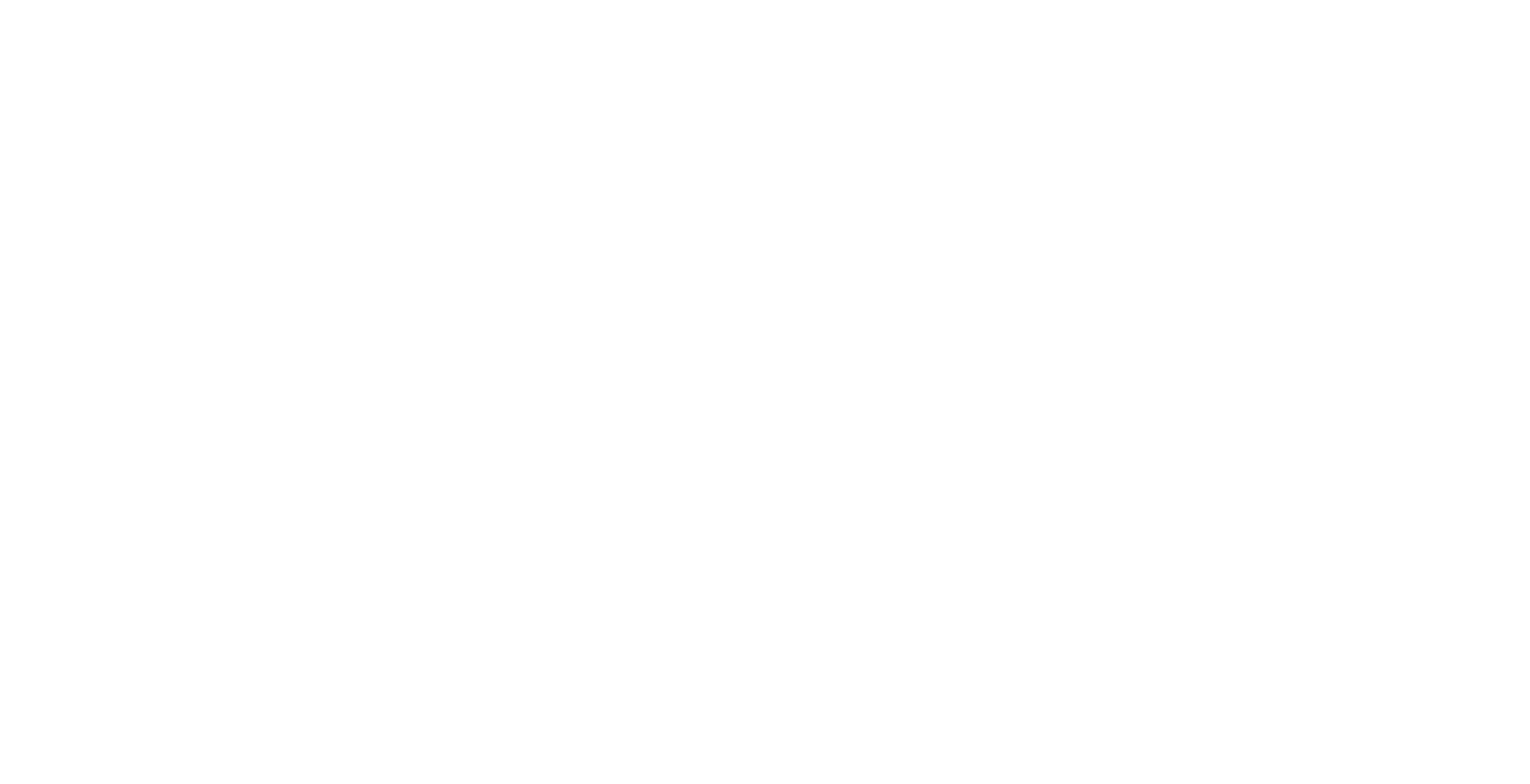
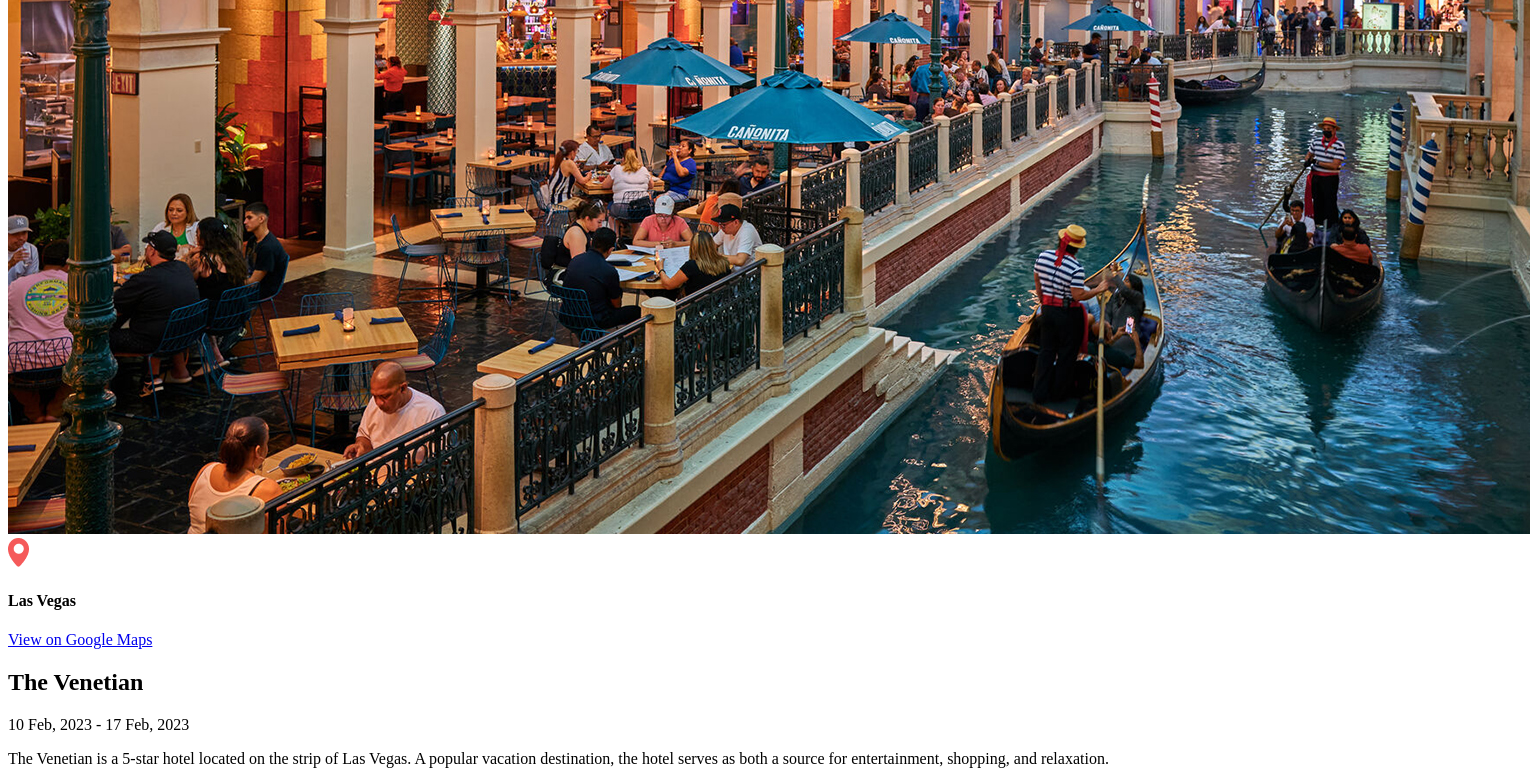
Before and after one commit to fairleyv/TravelJournal, a React (Vite) app: page / in a window 1280 px wide. Shown: the part 2360-3144 px from the top of the page, 1530 px wide, since content can reach past the window. Before the commit the page ends 1784 px from the top, so only its background shows below. Built offline with nearby package versions, Linux system fonts and the light colour scheme.

Commit message:
added another object to the data.js file to bring the total amount of cards being generated to 4

```diff
--- a/src/data.js
+++ b/src/data.js
@@ -28,5 +28,16 @@
         endDate: "8 Jun, 2021",
         description: "The Sydney Opera House is a multi-venue performing arts centre in Sydney. Located on the banks of the Sydney Harbour, it is often regarded as one of the 20th century's most famous and distinctive buildings",
         imageUrl: "https://scrimba.com/links/travel-journal-australia-image-url"
+    },
+    {
+        id: 4,
+        title: "The Venetian",
+        location: "Las Vegas",
+        googleMapsUrl: "https://maps.app.goo.gl/tcLhsf9XkkL7KdCJ9",
+        startDate: "10 Feb, 2023",
+        endDate: "17 Feb, 2023",
+        description: "The Venetian is a 5-star hotel located on the strip of Las Vegas. A popular vacation destination, the hotel serves as both a source for entertainment, shopping, and relaxation.",
+        imageUrl: "../src/assets/venetian.jpg"
     }
+
 ]
```
Also changed, not shown: src/assets/venetian.jpg (added).
